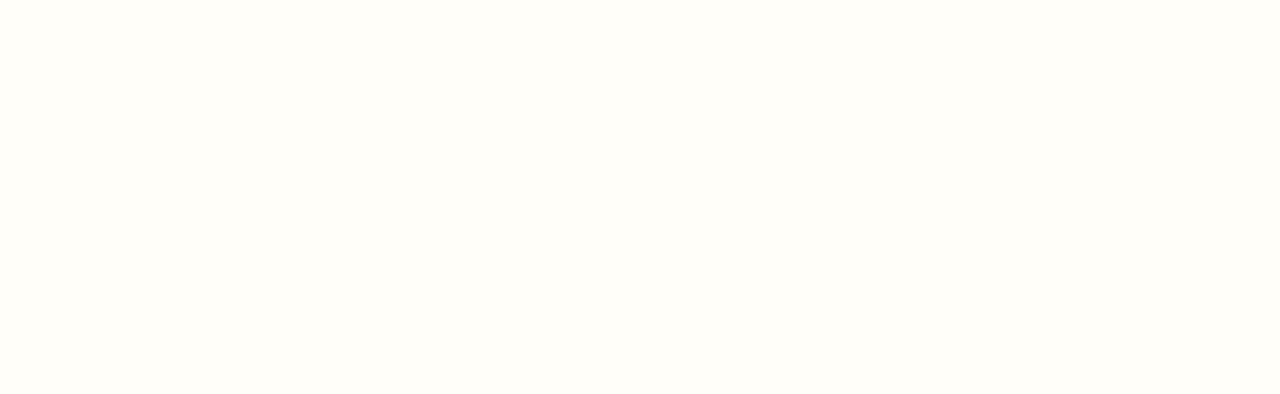
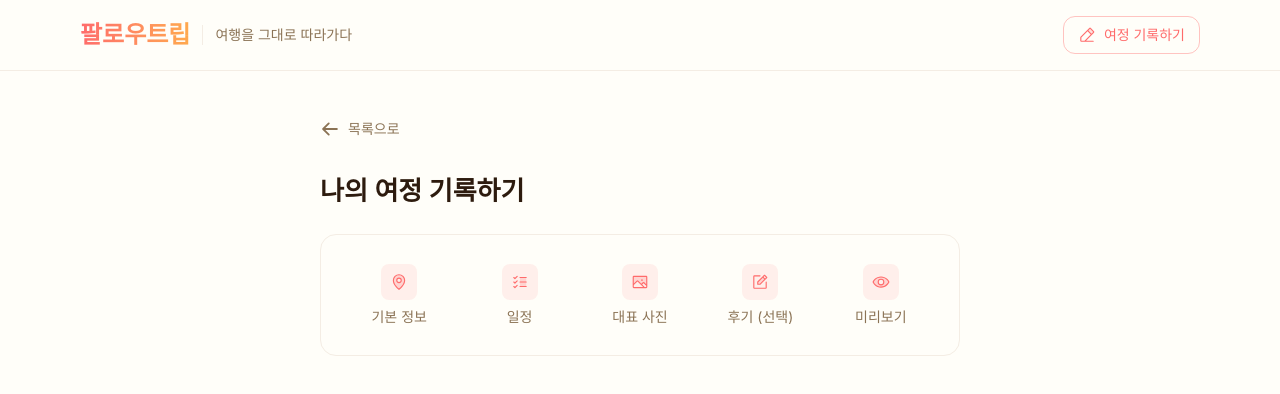
Before and after one commit to amh6281/followtrip, a Next.js app: page /trips/new in a window 1280 px wide. Before the commit this address had no page. Shown: the top 394 px of the page. Built offline with nearby package versions, Linux system fonts and the light colour scheme; a web font is replaced by a local one.

Commit message:
feat: CreateTripTemplate page 추가

```diff
--- /dev/null
+++ b/src/app/trips/new/page.tsx
@@ -0,0 +1,7 @@
+import CreateTripTemplate from '@/components/createTrip/templates/CreateTripTemplate';
+
+const NewTripPage = () => {
+  return <CreateTripTemplate />;
+};
+
+export default NewTripPage;
--- /dev/null
+++ b/src/components/createTrip/molecules/StepIndicator.tsx
@@ -0,0 +1,23 @@
+import { CREATE_TRIP_STEPS } from '@/constants/createTrip';
+
+const StepIndicator = () => {
+  return (
+    <ol className='flex justify-between gap-1 max-md:gap-0.5'>
+      {CREATE_TRIP_STEPS.map(({ id, label, icon: Icon }) => (
+        <li key={id} className='min-w-0 flex-1'>
+          <button
+            type='button'
+            className='hover:border-primary/30 hover:bg-primary/5 text-muted-foreground hover:text-foreground group flex w-full flex-col items-center gap-2 rounded-xl border border-transparent px-2 py-3 text-center transition-all duration-200 max-md:gap-1.5 max-md:py-2.5 max-md:text-xs'
+          >
+            <span className='bg-primary/10 text-primary group-hover:bg-primary/20 flex size-9 shrink-0 items-center justify-center rounded-lg transition-colors duration-200 max-md:size-8'>
+              <Icon size={18} weight='duotone' className='max-md:size-4' />
+            </span>
+            <span className='line-clamp-2 text-sm leading-tight'>{label}</span>
+          </button>
+        </li>
+      ))}
+    </ol>
+  );
+};
+
+export default StepIndicator;
--- /dev/null
+++ b/src/components/createTrip/molecules/index.ts
@@ -0,0 +1 @@
+export { default as StepIndicator } from './StepIndicator';
--- /dev/null
+++ b/src/components/createTrip/templates/CreateTripTemplate.tsx
@@ -0,0 +1,24 @@
+import { BackLink, Title } from '@/components/common';
+import { StepIndicator } from '../molecules';
+
+const CreateTripTemplate = () => {
+  return (
+    <div className='bg-background min-h-full flex-1'>
+      <main className='container mx-auto max-w-2xl px-4 py-10 max-md:py-6'>
+        <BackLink />
+
+        <Title text='나의 여정 기록하기' />
+
+        {/* 스텝 인디케이터 */}
+        <nav
+          className='border-border bg-background/80 mb-10 rounded-2xl border px-5 py-4 max-md:px-4 max-md:py-3'
+          aria-label='작성 단계'
+        >
+          <StepIndicator />
+        </nav>
+      </main>
+    </div>
+  );
+};
+
+export default CreateTripTemplate;
--- /dev/null
+++ b/src/constants/createTrip.ts
@@ -0,0 +1,15 @@
+import {
+  ListChecksIcon,
+  ImageIcon,
+  NotePencilIcon,
+  EyeIcon,
+  MapPinIcon,
+} from '@phosphor-icons/react/dist/ssr';
+
+export const CREATE_TRIP_STEPS = [
+  { id: 1, label: '기본 정보', icon: MapPinIcon },
+  { id: 2, label: '일정', icon: ListChecksIcon },
+  { id: 3, label: '대표 사진', icon: ImageIcon },
+  { id: 4, label: '후기 (선택)', icon: NotePencilIcon },
+  { id: 5, label: '미리보기', icon: EyeIcon },
+] as const;
```
